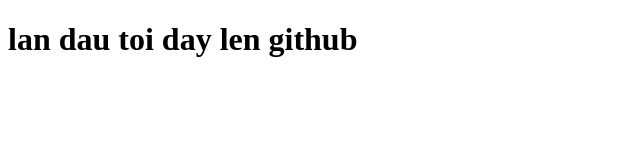
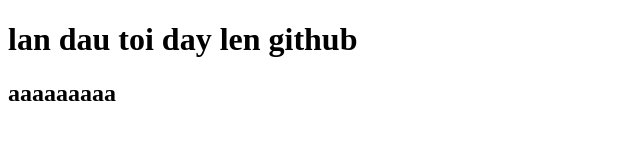
Before and after one commit to ho-van-khiem/BC61-DemoGit, a plain HTML site: page index.html in a window 1280 px wide. Shown: the whole page, without its empty margins (0-640 px from the left). Drawn offline with Linux system fonts and the light colour scheme.

Commit message:
Update index.html

```diff
--- a/index.html
+++ b/index.html
@@ -7,5 +7,6 @@
 </head>
 <body>
     <h1>lan dau toi day len github</h1>
+    <h2> aaaaaaaaa</h2>
 </body>
 </html>
```
